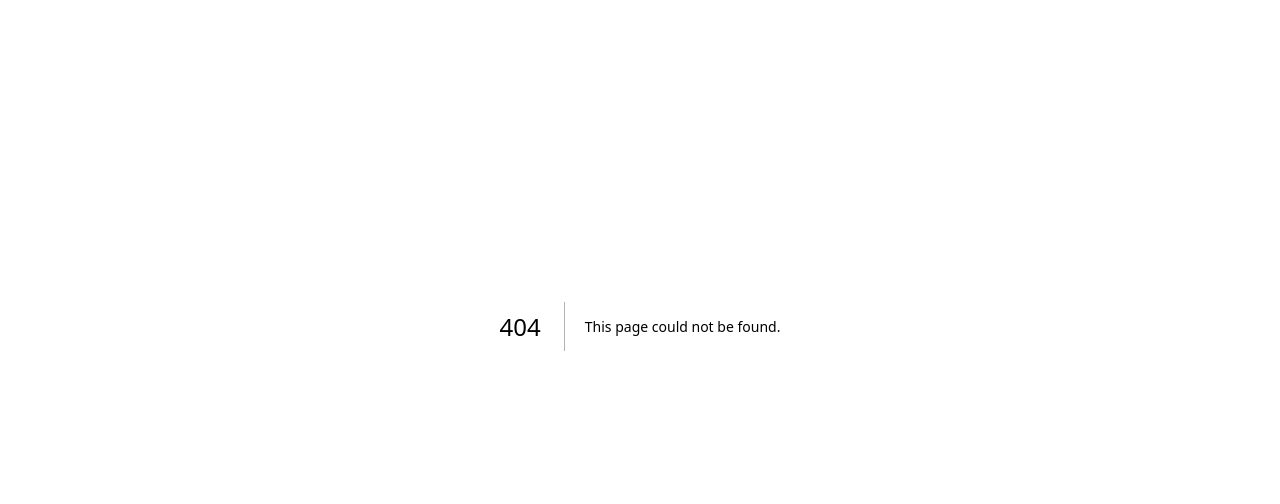
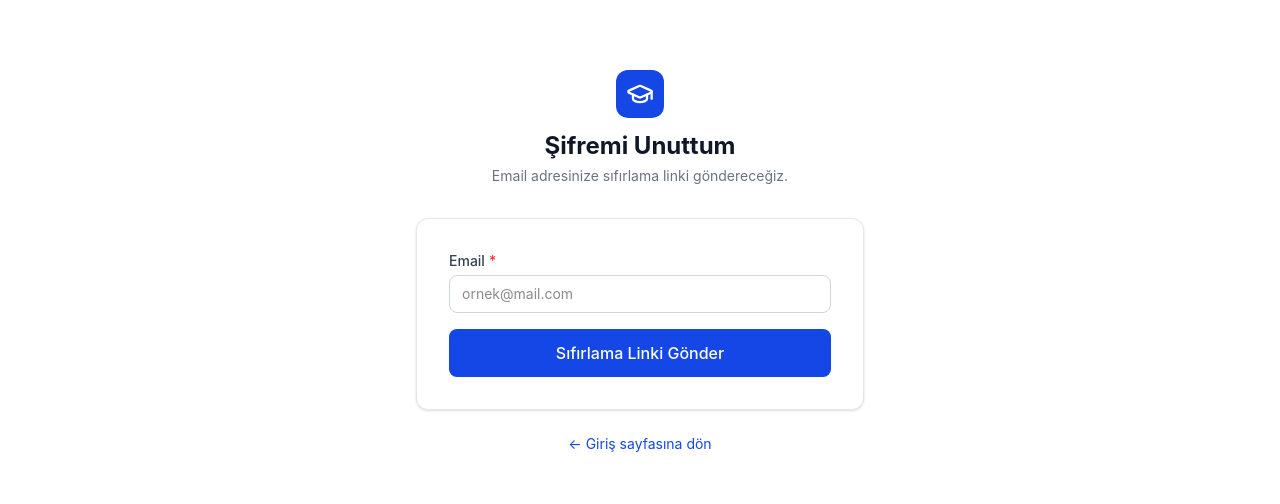
Before and after one commit to dckaratas/bursio-web, a Next.js app: page /forgot-password in a window 1280 px wide. Before the commit this address had no page. Shown: the part 139-643 px from the top of the page. Built offline with nearby package versions, Linux system fonts and the light colour scheme; no server answers.

Commit message:
şifre sıfırlama özellikleri eklendi

```diff
--- /dev/null
+++ b/app/forgot-password/page.tsx
@@ -0,0 +1,85 @@
+"use client";
+
+import { useState } from "react";
+import Link from "next/link";
+import { GraduationCap } from "lucide-react";
+import Input from "@/components/ui/Input";
+import Button from "@/components/ui/Button";
+import Alert from "@/components/ui/Alert";
+import { ROUTES } from "@/constants";
+import api from "@/lib/api";
+
+export default function ForgotPasswordPage() {
+  const [email, setEmail] = useState("");
+  const [loading, setLoading] = useState(false);
+  const [success, setSuccess] = useState("");
+  const [error, setError] = useState("");
+
+  const handleSubmit = async (e: React.FormEvent) => {
+    e.preventDefault();
+    setError("");
+    setLoading(true);
+
+    try {
+      const res = await api.post("/api/auth/forgot-password", { email });
+      setSuccess(res.data.message);
+    } catch (err: any) {
+      setError(err.response?.data?.message || "Bir hata oluştu.");
+    } finally {
+      setLoading(false);
+    }
+  };
+
+  return (
+    <div className="min-h-[calc(100vh-8rem)] flex items-center justify-center px-4 py-8">
+      <div className="w-full max-w-md">
+        <div className="text-center mb-8">
+          <div className="w-12 h-12 bg-blue-700 rounded-xl flex items-center justify-center mx-auto mb-3">
+            <GraduationCap className="w-7 h-7 text-white" />
+          </div>
+          <h1 className="text-2xl font-bold text-gray-900">Şifremi Unuttum</h1>
+          <p className="text-gray-500 text-sm mt-1">
+            Email adresinize sıfırlama linki göndereceğiz.
+          </p>
+        </div>
+
+        <div className="bg-white rounded-xl border border-gray-200 shadow-sm p-8">
+          {success ? (
+            <div className="text-center flex flex-col gap-4">
+              <Alert type="success" message={success} />
+              <Link
+                href={ROUTES.LOGIN}
+                className="text-sm text-blue-700 hover:underline"
+              >
+                Giriş sayfasına dön
+              </Link>
+            </div>
+          ) : (
+            <>
+              {error && <Alert type="error" message={error} className="mb-4" />}
+              <form onSubmit={handleSubmit} className="flex flex-col gap-4">
+                <Input
+                  label="Email"
+                  type="email"
+                  placeholder="ornek@mail.com"
+                  value={email}
+                  onChange={(e) => setEmail(e.target.value)}
+                  required
+                />
+                <Button type="submit" fullWidth size="lg" loading={loading}>
+                  Sıfırlama Linki Gönder
+                </Button>
+              </form>
+            </>
+          )}
+        </div>
+
+        <p className="text-center text-sm text-gray-500 mt-6">
+          <Link href={ROUTES.LOGIN} className="text-blue-700 hover:underline">
+            ← Giriş sayfasına dön
+          </Link>
+        </p>
+      </div>
+    </div>
+  );
+}
--- a/app/login/page.tsx
+++ b/app/login/page.tsx
@@ -109,6 +109,15 @@ export default function LoginPage() {
                             autoComplete="current-password"
                         />
 
+                        <div className="flex justify-end">
+                            <Link
+                                href="/forgot-password"
+                                className="text-sm text-gray-400 hover:text-blue-700 transition-colors"
+                            >
+                                Şifremi unuttum
+                            </Link>
+                        </div>
+
                         <Button type="submit" fullWidth loading={loading} size="lg">
                             Giriş Yap
                         </Button>
--- /dev/null
+++ b/app/reset-password/ResetPasswordForm.tsx
@@ -0,0 +1,103 @@
+"use client";
+
+import { useState } from "react";
+import { useSearchParams } from "next/navigation";
+import Link from "next/link";
+import { GraduationCap } from "lucide-react";
+import Input from "@/components/ui/Input";
+import Button from "@/components/ui/Button";
+import Alert from "@/components/ui/Alert";
+import { ROUTES } from "@/constants";
+import api from "@/lib/api";
+
+export default function ResetPasswordForm() {
+  const searchParams = useSearchParams();
+  const token = searchParams.get("token") || "";
+
+  const [newPassword, setNewPassword] = useState("");
+  const [confirmPassword, setConfirmPassword] = useState("");
+  const [loading, setLoading] = useState(false);
+  const [success, setSuccess] = useState("");
+  const [error, setError] = useState("");
+
+  const handleSubmit = async (e: React.FormEvent) => {
+    e.preventDefault();
+    setError("");
+
+    if (newPassword !== confirmPassword) {
+      setError("Şifreler eşleşmiyor.");
+      return;
+    }
+
+    setLoading(true);
+
+    try {
+      const res = await api.post("/api/auth/reset-password", {
+        token,
+        newPassword,
+      });
+      setSuccess(res.data.message);
+    } catch (err: any) {
+      setError(err.response?.data?.message || "Bir hata oluştu.");
+    } finally {
+      setLoading(false);
+    }
+  };
+
+  return (
+    <div className="min-h-[calc(100vh-8rem)] flex items-center justify-center px-4 py-8">
+      <div className="w-full max-w-md">
+        <div className="text-center mb-8">
+          <div className="w-12 h-12 bg-blue-700 rounded-xl flex items-center justify-center mx-auto mb-3">
+            <GraduationCap className="w-7 h-7 text-white" />
+          </div>
+          <h1 className="text-2xl font-bold text-gray-900">Yeni Şifre Belirle</h1>
+          <p className="text-gray-500 text-sm mt-1">
+            En az 8 karakter uzunluğunda bir şifre girin.
+          </p>
+        </div>
+
+        <div className="bg-white rounded-xl border border-gray-200 shadow-sm p-8">
+          {!token ? (
+            <Alert type="error" message="Geçersiz şifre sıfırlama linki." />
+          ) : success ? (
+            <div className="text-center flex flex-col gap-4">
+              <Alert type="success" message={success} />
+              <Link
+                href={ROUTES.LOGIN}
+                className="text-sm text-blue-700 hover:underline font-medium"
+              >
+                Giriş yap
+              </Link>
+            </div>
+          ) : (
+            <>
+              {error && <Alert type="error" message={error} className="mb-4" />}
+              <form onSubmit={handleSubmit} className="flex flex-col gap-4">
+                <Input
+                  label="Yeni Şifre"
+                  type="password"
+                  placeholder="En az 8 karakter"
+                  value={newPassword}
+                  onChange={(e) => setNewPassword(e.target.value)}
+                  required
+                />
+                <Input
+                  label="Şifre Tekrar"
+                  type="password"
+                  placeholder="Şifrenizi tekrar girin"
+                  value={confirmPassword}
+                  onChange={(e) => setConfirmPassword(e.target.value)}
+                  required
+                />
+                <Button type="submit" fullWidth size="lg" loading={loading}>
+                  Şifremi Güncelle
+                </Button>
+              </form>
+            </>
+          )}
+        </div>
+      </div>
+    </div>
+  );
+}
--- /dev/null
+++ b/app/reset-password/page.tsx
@@ -0,0 +1,14 @@
+import { Suspense } from "react";
+import ResetPasswordForm from "./ResetPasswordForm";
+
+export default function ResetPasswordPage() {
+  return (
+    <Suspense fallback={
+      <div className="flex items-center justify-center min-h-[calc(100vh-8rem)]">
+        <div className="animate-spin rounded-full h-8 w-8 border-b-2 border-blue-700" />
+      </div>
+    }>
+      <ResetPasswordForm />
+    </Suspense>
+  );
+}
--- a/middleware.ts
+++ b/middleware.ts
@@ -11,6 +11,8 @@ const PUBLIC_ROUTES = [
   "/kvkk",
   "/hakkinda",
   "/iletisim",
+  "/forgot-password",
+  "/reset-password",
 ];
 
 const ROLE_ROUTES: Record<string, string[]> = {
```
